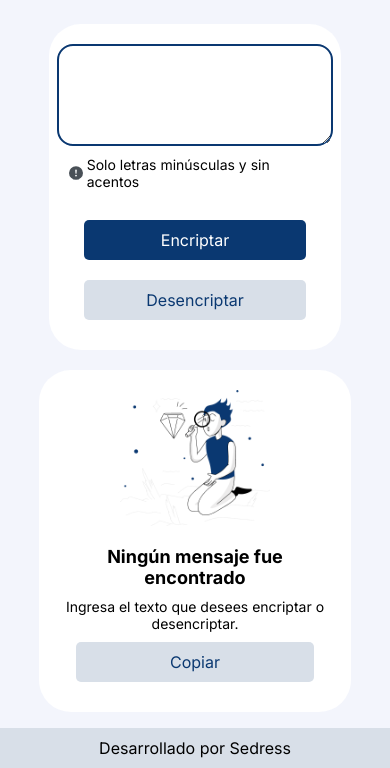
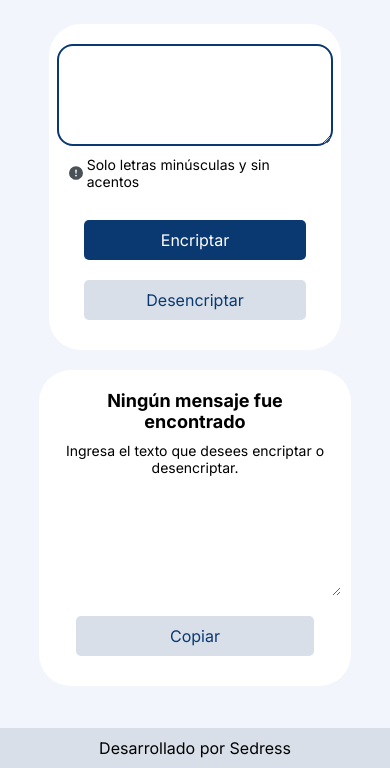
Before and after one commit to sedress/Encriptador-de-Texto, a plain HTML site: page index.html in a window 390 px wide. Shown: the part 76-844 px from the top of the page. Drawn offline with Linux system fonts and the light colour scheme.

Commit message:
Se agregaron mas elementos al index y sus respectivos diseños al css.

```diff
--- a/css/styles.css
+++ b/css/styles.css
@@ -32,6 +32,7 @@
 .header .imagen-header{
     max-height: 50px;
     margin-right: 20px;
+    margin-left: 2%;
 }
 
 body{
@@ -47,6 +48,7 @@ main{
     display: flex;
     justify-content: space-between;
     margin-top: 20px;
+    margin-bottom: 8%;
 }
 
 .primera-seccion{
@@ -104,6 +106,10 @@ main{
     color: var(--color-botón-texto-primario);
 }
 
+.boton-encriptar:hover{
+    background-color: #072B61;
+}
+
 .boton-desencriptar {
     display: block;
     width: 80%;
@@ -119,6 +125,10 @@ main{
     color: var(--color-botón-texto-secundario);
 }
 
+.boton-desencriptar:hover{
+    background-color: #EFF1FA;
+}
+
 .segunda-seccion{
     background-color: var(--color-secundario);
     border-radius: 32px;
@@ -128,6 +138,7 @@ main{
     flex-direction: column;
     align-items: center;
     text-align: center;
+    justify-content: center;
 }
 
 .segunda-seccion .Muñeco{
@@ -146,6 +157,18 @@ main{
     font-size: 14px;
 }
 
+.input-text-2{
+    width: 100%;
+    height: 450px;
+    border: 0px solid var(--color-texto-primario);
+    border-radius: 16px;
+    padding: 10px;
+    font-weight: 400;
+    font-size: 24px;
+    color: var(--color-texto-secundario);
+    margin-bottom: 10px;
+}
+
 .boton-copiar{
     display: block;
     width: 80%;
@@ -159,6 +182,10 @@ main{
     transition: background-color 0.3s ease;
     background-color: var(--color-botón-secundario);
     color: var(--color-botón-texto-secundario)
+}
+
+.boton-copiar:hover{
+    background-color: #EFF1FA;
 }
 
 footer{
@@ -183,6 +210,17 @@ footer{
             width: 100%;
             height: 200px;
         }
+
+    .input-text-2 {
+        width: 100%;
+        height: 100px;
+            }
+    }
+
+@media (max-width: 1000px){
+    .Muñeco{
+        display: none;
+    }
 }
 
 @media (max-width: 500px) {
--- a/index.html
+++ b/index.html
@@ -23,7 +23,8 @@
             <img class="Muñeco" src="/assets/Muñeco.png" alt="Muñeco">
             <p class="segunda-seccion-texto-1">Ningún mensaje fue encontrado</p>
             <p class="segunda-seccion-texto-2">Ingresa el texto que desees encriptar o desencriptar.</p>
-            <a class="boton-copiar" href="">Copiar</a>
+            <textarea class="input-text-2" name="input-text-2" id="input-text-2"></textarea>
+            <a disabled id="boton-copiar" class="boton-copiar" href="">Copiar</a>
         </section>
     </main>
 
@@ -31,6 +32,6 @@
         <p>Desarrollado por Sedress</p>
     </footer>
 
-    <script src="/assets/Encriptador.js"></script>
-</body>
+    <script src="./Scripts/Encriptador.js"></script>
+
 </html>
```
Also changed, not shown: Scripts/Encriptador.js (added).
